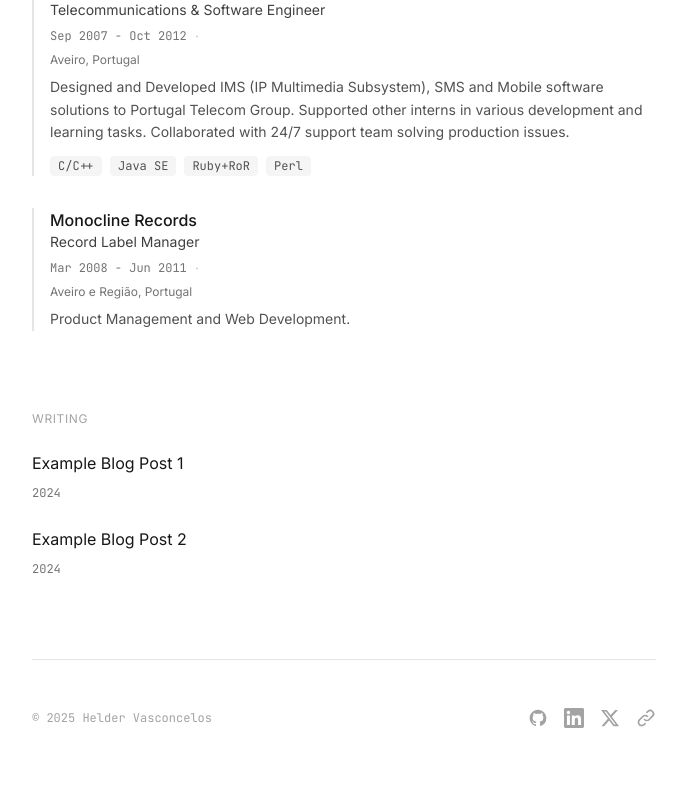
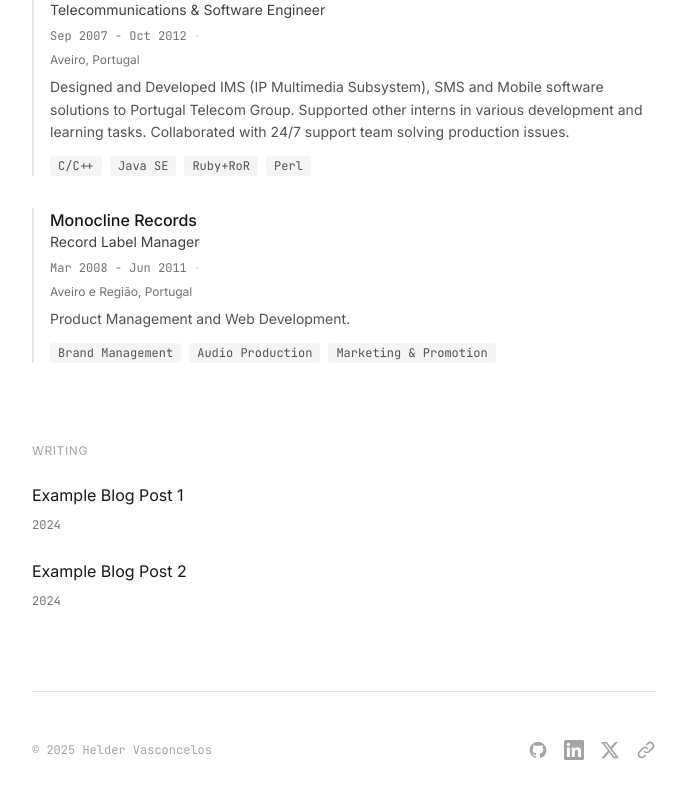
Before and after one commit to hvasconcelos/h3vasc, a Next.js app: page / in a window 1280 px wide. Shown: the part 1581-2379 px from the top of the page, without its empty margins (296-982 px from the left). Built offline with nearby package versions, Linux system fonts and the light colour scheme.

Commit message:
Data experience

```diff
--- a/data/experience.ts
+++ b/data/experience.ts
@@ -64,5 +64,6 @@ export const experienceData: Experience[] = [
     period: 'Mar 2008 - Jun 2011',
     location: 'Aveiro e Região, Portugal',
     description: 'Product Management and Web Development.',
+    technologies: ['Brand Management', 'Audio Production', 'Marketing & Promotion'],
   }
 ]
```
